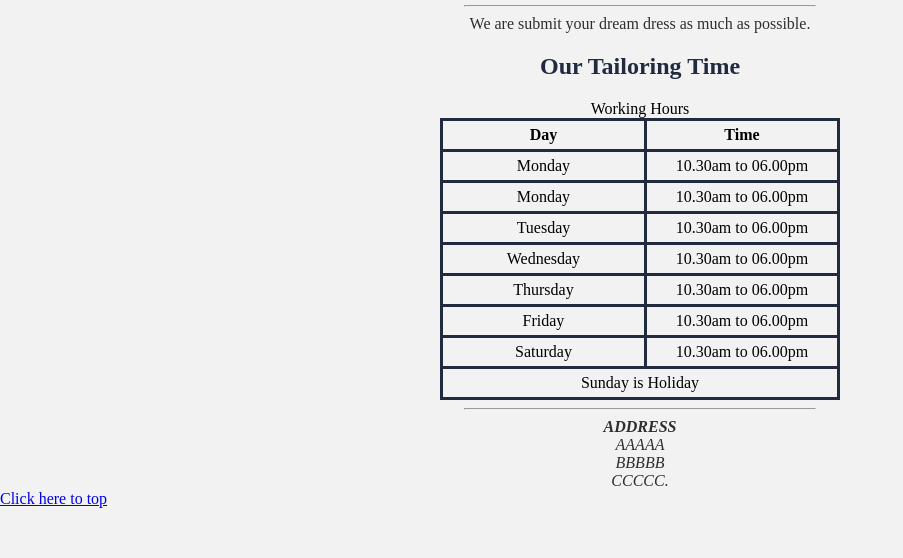
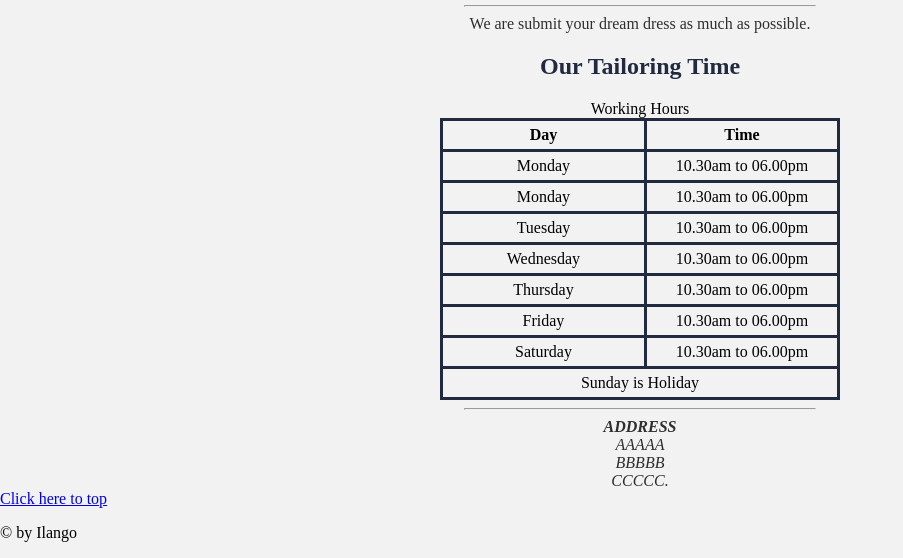
Before and after one commit to Ilangoselvan/nithika, a plain HTML site: page index.html in a window 1280 px wide. Shown: the part 1886-2444 px from the top of the page, without its empty margins (0-903 px from the left). Before the commit the page ends 2394 px from the top, so only its background shows below. Drawn offline with Linux system fonts and the light colour scheme.

Commit message:
add copyright

```diff
--- a/index.html
+++ b/index.html
@@ -153,6 +153,7 @@
     </div>
     <footer>
         <nav id=""><a href="#">Click here to top</a></nav>
+        <p>&copy; by Ilango</p>
     </footer>
 </body>
 </html>
```
